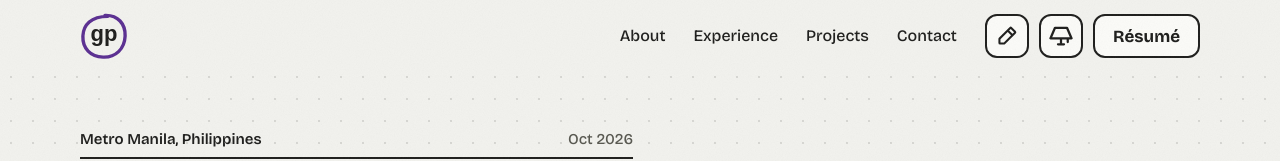
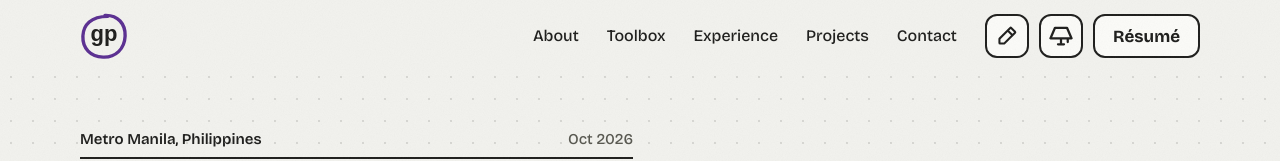
Before and after one commit to gjvpaet/gabpaet-portfolio, a Next.js app: page / in a window 1280 px wide. Shown: the top 161 px of the page. Built offline with nearby package versions, Linux system fonts and the light colour scheme; a web font is replaced by a local one.

Commit message:
feat(nav): Toolbox link after About

```diff
--- a/components/nav.tsx
+++ b/components/nav.tsx
@@ -14,6 +14,7 @@ import { cn } from "@/lib/cn";
 
 const SECTIONS = [
   { id: "about", label: "About" },
+  { id: "toolbox", label: "Toolbox" },
   { id: "experience", label: "Experience" },
   { id: "projects", label: "Projects" },
   { id: "contact", label: "Contact" },
```
